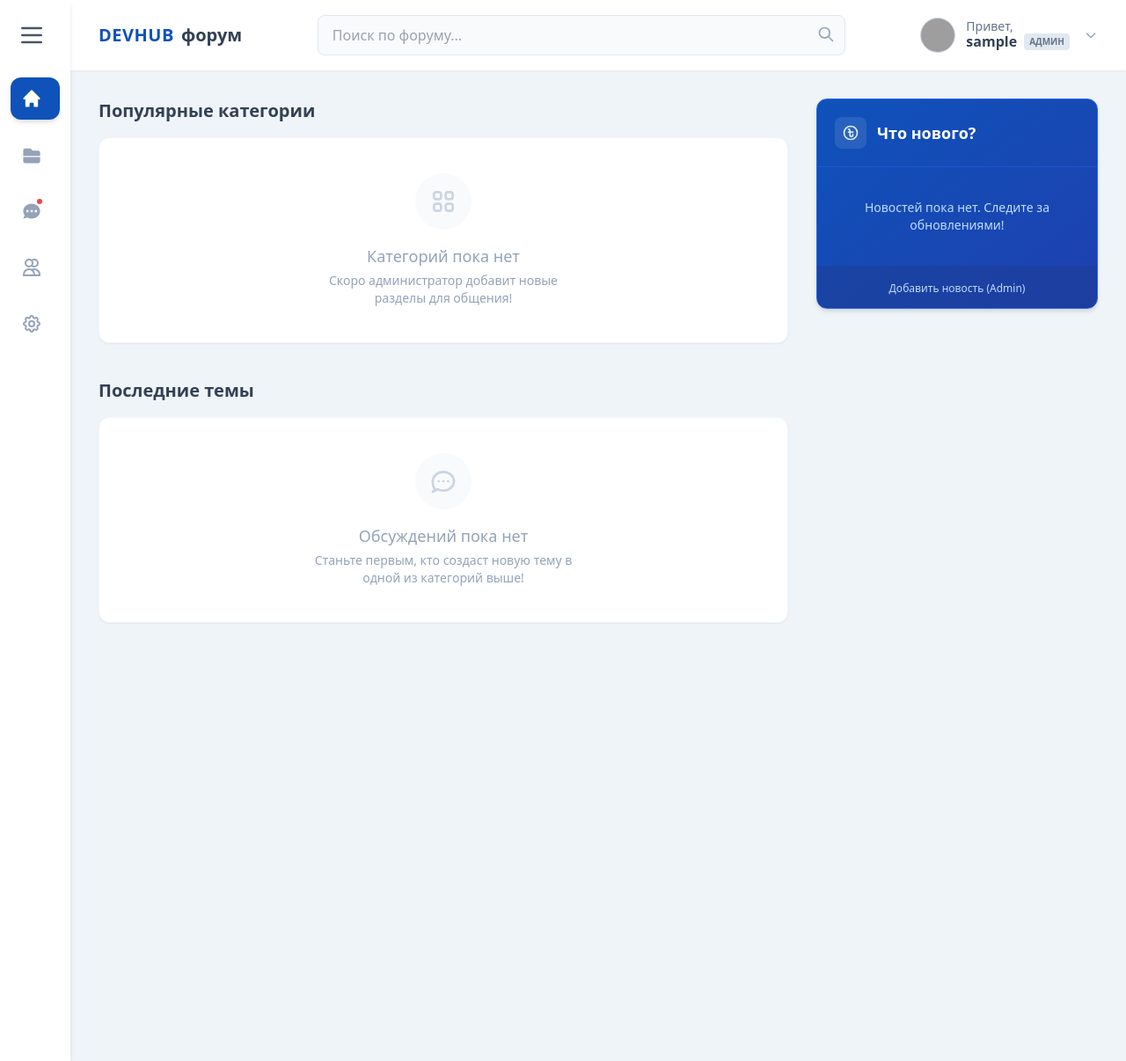
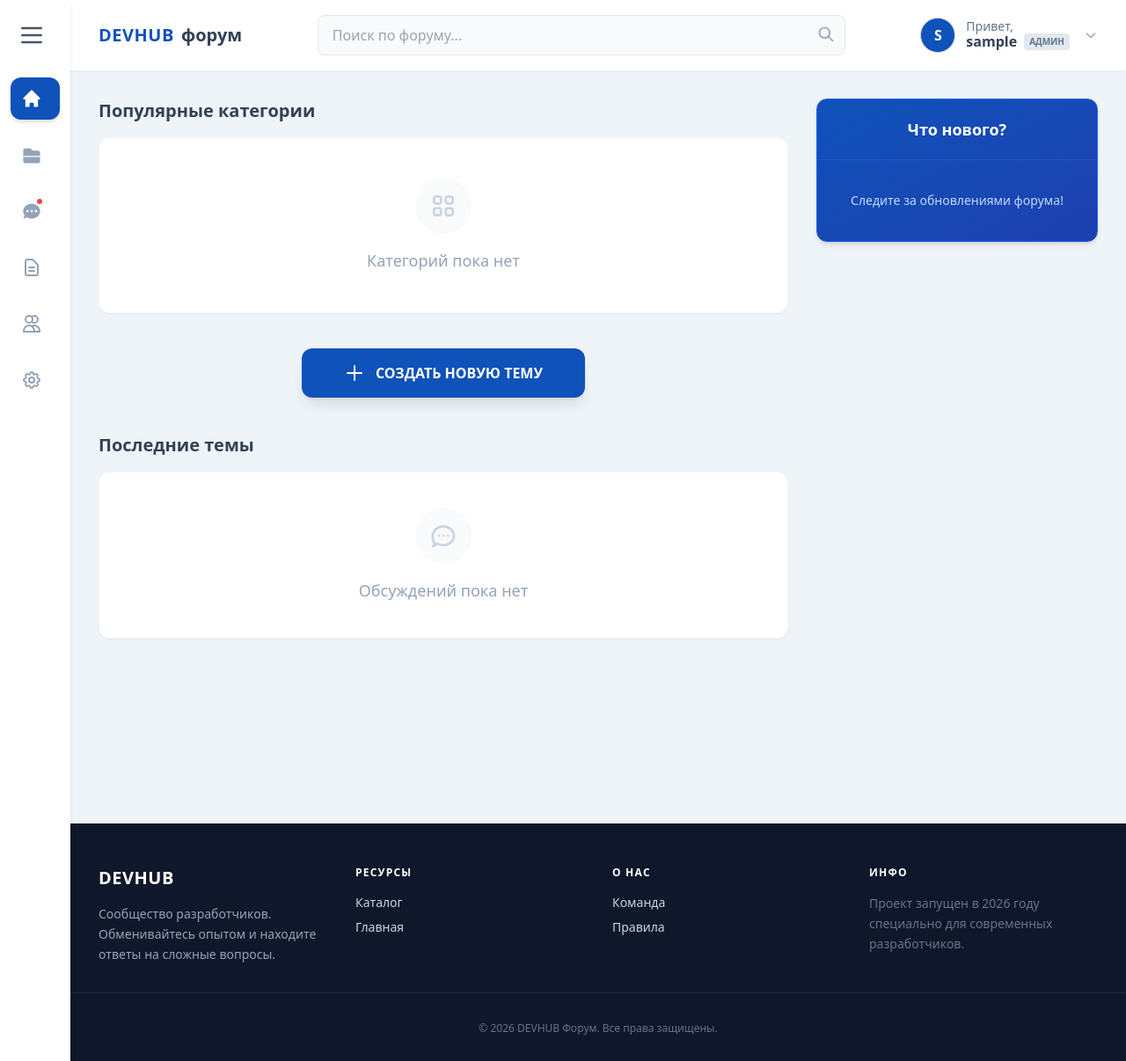
Before and after one commit to Vlad256E/DevForum, a Django app: page / in a window 1280 px wide. Shown: the whole page at 88% size. Run offline with Django 5.2, Linux system fonts and the light colour scheme; the visitor is signed in with stand-in values (Sample User, id 1); data that the repository does not hold is empty; some libraries are stand-ins or nearby versions; grey boxes are pictures that could not be loaded.

Commit message:
Добавил футер, две страницы: Команда и Правила - обновил nav bar, и пр. мелочи

```diff
--- a/core/urls.py
+++ b/core/urls.py
@@ -2,23 +2,24 @@ from django.contrib import admin
 from django.urls import path, include
 from django.views.generic import TemplateView
 from django.contrib.auth.views import LogoutView
-from forum.views import catalog_view, category_detail_view, create_topic_view
-from users.views import register_view, login_view, profile_view
 
-# Импорты из приложения forum
+# Группируем импорты из приложения forum
 from forum.views import (
     home_view,
+    catalog_view,
+    category_detail_view,
+    create_topic_view,
+    topic_view,
+    dashboard_view,
     admin_panel_view,
     add_category,
     delete_category,
-    dashboard_view,
-    topic_view,
-    catalog_view,
-    category_detail_view
+    team_view,
+    rules_view
 )
 
-# Импорты из приложения users
-from users.views import register_view, login_view
+# Группируем импорты из приложения users
+from users.views import register_view, login_view, profile_view
 
 urlpatterns = [
     # 1. Служебные пути
@@ -29,9 +30,13 @@ urlpatterns = [
     path('', home_view, name='home'),
 
     # 3. Форум и модерация
+    path('catalog/', catalog_view, name='catalog'),
+    path('category/<int:category_id>/', category_detail_view, name='category_detail'),
+    path('topic/create/', create_topic_view, name='create_topic'),
+    path('topic/<int:topic_id>/', topic_view, name='topic'),
     path('dashboard/', dashboard_view, name='dashboard'),
-    path('topic/<int:topic_id>/', topic_view, name='topic'),
-    path('messages/', TemplateView.as_view(template_name='forum/messages.html'), name='messages'), # Пока остается статичным HTML
+    # Пока остается статичным HTML
+    path('messages/', TemplateView.as_view(template_name='forum/messages.html'), name='messages'),
 
     # 4. Внутренняя Админ-панель на сайте
     path('admin-panel/', admin_panel_view, name='admin_panel'),
@@ -44,8 +49,6 @@ urlpatterns = [
     path('register/', register_view, name='register'),
     path('logout/', LogoutView.as_view(next_page='home'), name='logout'),
 
-    path('catalog/', catalog_view, name='catalog'),
-    path('category/<int:category_id>/', category_detail_view, name='category_detail'),
-
-    path('topic/create/', create_topic_view, name='create_topic'),
+    path('team/', team_view, name='team'),
+    path('rules/', rules_view, name='rules'),
 ]
--- a/forum/views.py
+++ b/forum/views.py
@@ -103,3 +103,9 @@ def category_detail_view(request, category_id):
     # Получаем все темы этой категории, сортируем от новых к старым
     topics = category.topics.all().order_by('-created_at')
     return render(request, 'forum/category_detail.html', {'category': category, 'topics': topics})
+
+def team_view(request):
+    return render(request, 'forum/team.html')
+
+def rules_view(request):
+    return render(request, 'forum/rules.html')
--- a/templates/base.html
+++ b/templates/base.html
@@ -56,6 +56,15 @@
                 <span class="sidebar-text hidden ml-4 font-semibold whitespace-nowrap">Сообщения</span>
             </a>
 
+            <a href="{% url 'rules' %}" class="{% if request.resolver_match.url_name == 'rules' %}bg-brandBlue text-white shadow-md{% else %}text-slate-400 hover:text-brandBlue hover:bg-slate-50{% endif %} p-3 rounded-xl flex items-center transition-all cursor-pointer">
+                <div class="shrink-0 flex items-center justify-center">
+                    <svg class="w-6 h-6" fill="none" stroke="currentColor" viewBox="0 0 24 24">
+                        <path stroke-linecap="round" stroke-linejoin="round" stroke-width="2" d="M9 12h6m-6 4h6m2 5H7a2 2 0 01-2-2V5a2 2 0 012-2h5.586a1 1 0 01.707.293l5.414 5.414a1 1 0 01.293.707V19a2 2 0 01-2 2z"></path>
+                    </svg>
+                </div>
+                <span class="sidebar-text hidden ml-4 font-semibold whitespace-nowrap">Правила</span>
+            </a>
+
             <a href="{% url 'dashboard' %}" class="{% if request.resolver_match.url_name == 'dashboard' %}bg-brandBlue text-white shadow-md{% else %}text-slate-400 hover:text-brandBlue hover:bg-slate-50{% endif %} p-3 rounded-xl flex items-center transition-all cursor-pointer">
                 <div class="shrink-0 flex items-center justify-center">
                     <svg class="w-6 h-6" fill="none" stroke="currentColor" viewBox="0 0 24 24"><path stroke-linecap="round" stroke-linejoin="round" stroke-width="2" d="M12 4.354a4 4 0 110 5.292M15 21H3v-1a6 6 0 0112 0v1zm0 0h6v-1a6 6 0 00-9-5.197M13 7a4 4 0 11-8 0 4 4 0 018 0z"></path></svg>
@@ -93,8 +102,13 @@
 
             <div class="relative group cursor-pointer flex items-center gap-3 py-2">
                 {% if request.user.is_authenticated %}
-                    <div class="w-10 h-10 rounded-full bg-slate-200 overflow-hidden border border-slate-300">
-                        <img src="https://api.dicebear.com/7.x/avataaars/svg?seed={{ request.user.username }}" alt="Avatar" class="w-full h-full object-cover">
+                    <div class="w-10 h-10 rounded-full flex items-center justify-center overflow-hidden border border-slate-300
+                        {% if request.user.is_superuser %}bg-brandBlue text-white font-bold{% else %}bg-slate-200{% endif %}">
+                        {% if request.user.is_superuser %}
+                            {{ request.user.username|first|upper }}
+                        {% else %}
+                            <img src="https://api.dicebear.com/7.x/avataaars/svg?seed={{ request.user.username }}" alt="Avatar" class="w-full h-full object-cover">
+                        {% endif %}
                     </div>
                     <div class="flex flex-col">
                         <span class="text-sm text-slate-500 leading-none">Привет,</span>
@@ -113,12 +127,8 @@
                             <p class="text-xs text-slate-500 mb-1 uppercase tracking-wider font-semibold">Ваш статус</p>
                             <div class="flex items-center justify-between">
                                 <span class="font-bold text-brandBlue text-md">{{ request.user.profile.status|default:"Участник форума" }}</span>
-                                <span class="text-xs font-bold bg-blue-100 text-blue-600 px-2 py-1 rounded-full">{{ request.user.profile.reputation|default:"0" }} pts</span>
+                                <span class="text-xs font-bold bg-blue-100 text-blue-600 px-2 py-1 rounded-full">{{ request.user.reputation|default:"0" }} pts</span>
                             </div>
-                            <div class="w-full bg-slate-200 rounded-full h-1.5 mt-3">
-                                <div class="bg-brandBlue h-1.5 rounded-full" style="width: {{ request.user.profile.progress_percentage|default:'0' }}%"></div>
-                            </div>
-                            <p class="text-[10px] text-slate-400 mt-1 text-right">{{ request.user.profile.points_to_next_level|default:"0" }} очков до следующего уровня</p>
                         </div>
 
                         <div class="py-2 flex flex-col">
@@ -168,11 +178,41 @@
             </div>
         </header>
 
-        <main class="flex-1 overflow-x-hidden overflow-y-auto p-8">
-            <div class="max-w-7xl mx-auto">
+        <main class="flex-1 overflow-x-hidden overflow-y-auto">
+            <div class="max-w-7xl mx-auto p-8 min-h-[calc(100vh-80px-350px)]">
                 {% block content %}
                 {% endblock %}
             </div>
+
+            <footer class="bg-slate-900 text-slate-300 py-12 mt-20">
+                <div class="max-w-7xl mx-auto px-8 grid grid-cols-1 md:grid-cols-4 gap-8">
+                    <div>
+                        <span class="text-xl font-black text-white tracking-wide">DEVHUB</span>
+                        <p class="mt-4 text-sm text-slate-400 leading-relaxed">Сообщество разработчиков. Обменивайтесь опытом и находите ответы на сложные вопросы.</p>
+                    </div>
+                    <div>
+                        <h4 class="text-white font-bold mb-4 uppercase text-xs tracking-widest">Ресурсы</h4>
+                        <ul class="text-sm space-y-2">
+                            <li><a href="{% url 'catalog' %}" class="hover:text-brandBlue transition">Каталог</a></li>
+                            <li><a href="{% url 'home' %}" class="hover:text-brandBlue transition">Главная</a></li>
+                        </ul>
+                    </div>
+                    <div>
+                        <h4 class="text-white font-bold mb-4 uppercase text-xs tracking-widest">О нас</h4>
+                        <ul class="text-sm space-y-2">
+                            <li><a href="{% url 'team' %}" class="hover:text-brandBlue transition">Команда</a></li>
+                            <li><a href="{% url 'rules' %}" class="hover:text-brandBlue transition">Правила</a></li>
+                        </ul>
+                    </div>
+                    <div>
+                        <h4 class="text-white font-bold mb-4 uppercase text-xs tracking-widest">Инфо</h4>
+                        <p class="text-sm text-slate-500 leading-relaxed">Проект запущен в 2026 году специально для современных разработчиков.</p>
+                    </div>
+                </div>
+                <div class="max-w-7xl mx-auto px-8 pt-8 mt-8 border-t border-slate-800 text-xs text-center text-slate-500">
+                    &copy; 2026 DEVHUB Форум. Все права защищены.
+                </div>
+            </footer>
         </main>
     </div>
 
@@ -183,11 +223,8 @@
             const texts = document.querySelectorAll('.sidebar-text');
 
             toggleBtn.addEventListener('click', () => {
-                // Переключаем ширину панели: с 5rem (w-20) на 16rem (w-64)
                 sidebar.classList.toggle('w-20');
                 sidebar.classList.toggle('w-64');
-
-                // Показываем или скрываем текст ссылок
                 texts.forEach(text => {
                     text.classList.toggle('hidden');
                 });
--- a/templates/forum/index.html
+++ b/templates/forum/index.html
@@ -7,60 +7,82 @@
 
         <h2 class="text-xl font-semibold text-slate-700 mb-4">Популярные категории</h2>
         <div class="grid grid-cols-1 md:grid-cols-2 lg:grid-cols-3 gap-4 mb-10">
-            {% for category in popular_categories %}
+            {% for category in categories %}
+                <a href="{% url 'category_detail' category.id %}" class="bg-white p-6 rounded-xl shadow-sm border border-slate-100 flex flex-col justify-between cursor-pointer hover:shadow-md hover:border-brandBlue/30 transition-all group">
+                    <div class="flex justify-between items-start">
+                        <h3 class="font-bold text-slate-800 text-lg group-hover:text-brandBlue transition">{{ category.name }}</h3>
+                        <div class="p-2 bg-blue-50 rounded-lg text-brandBlue">
+                            <svg class="w-6 h-6" fill="none" stroke="currentColor" viewBox="0 0 24 24"><path stroke-linecap="round" stroke-linejoin="round" stroke-width="2" d="M4 6h16M4 10h16M4 14h16M4 18h16"></path></svg>
+                        </div>
+                    </div>
+                    <div class="flex gap-4 mt-6 text-sm text-slate-400">
+                        <span><b>{{ category.topics.count }}</b> тем</span>
+                    </div>
+                </a>
             {% empty %}
                 <div class="col-span-full bg-white rounded-xl shadow-sm border border-slate-100 overflow-hidden min-h-[200px] flex flex-col justify-center items-center text-center p-10">
                     <div class="w-16 h-16 bg-slate-50 rounded-full flex items-center justify-center mb-4">
                         <svg class="w-8 h-8 text-slate-300" fill="none" stroke="currentColor" viewBox="0 0 24 24"><path stroke-linecap="round" stroke-linejoin="round" stroke-width="2" d="M4 6a2 2 0 012-2h2a2 2 0 012 2v2a2 2 0 01-2 2H6a2 2 0 01-2-2V6zM14 6a2 2 0 012-2h2a2 2 0 012 2v2a2 2 0 01-2 2h-2a2 2 0 01-2-2V6zM4 16a2 2 0 012-2h2a2 2 0 012 2v2a2 2 0 01-2 2H6a2 2 0 01-2-2v-2zM14 16a2 2 0 012-2h2a2 2 0 012 2v2a2 2 0 01-2 2h-2a2 2 0 01-2-2v-2z"></path></svg>
                     </div>
                     <h3 class="text-lg font-medium text-slate-400">Категорий пока нет</h3>
-                <p class="text-slate-400 text-sm max-w-xs mt-1">Скоро администратор добавит новые разделы для общения!</p>
                 </div>
             {% endfor %}
         </div>
 
+        {% if request.user.is_authenticated %}
+        <div class="mb-10 flex justify-center">
+            <a href="{% url 'create_topic' %}" class="w-full md:w-auto bg-brandBlue hover:bg-blue-800 text-white font-bold py-4 px-12 rounded-xl shadow-lg hover:shadow-xl transform hover:-translate-y-0.5 transition-all flex items-center justify-center gap-3">
+                <svg class="w-6 h-6" fill="none" stroke="currentColor" viewBox="0 0 24 24"><path stroke-linecap="round" stroke-linejoin="round" stroke-width="2" d="M12 4v16m8-8H4"></path></svg>
+                СОЗДАТЬ НОВУЮ ТЕМУ
+            </a>
+        </div>
+        {% endif %}
+
         <h2 class="text-xl font-semibold text-slate-700 mb-4">Последние темы</h2>
-        <div class="bg-white rounded-xl shadow-sm border border-slate-100 overflow-hidden min-h-[200px] flex flex-col justify-center items-center text-center p-10">
+        <div class="bg-white rounded-xl shadow-sm border border-slate-100 overflow-hidden divide-y divide-slate-100">
+            {% for topic in recent_topics %}
+                <a href="{% url 'topic' topic.id %}" class="flex items-center justify-between p-5 hover:bg-slate-50 transition group">
+                    <div class="flex items-center gap-4">
+                        <div class="w-10 h-10 rounded-full flex items-center justify-center overflow-hidden border border-slate-200
+                            {% if topic.author.is_superuser %}bg-brandBlue text-white font-bold{% else %}bg-slate-100{% endif %}">
+                            {% if topic.author.is_superuser %}
+                                {{ topic.author.username|first|upper }}
+                            {% else %}
+                                <img src="https://api.dicebear.com/7.x/avataaars/svg?seed={{ topic.author.username }}" class="w-full h-full object-cover">
+                            {% endif %}
+                        </div>
+                        <div>
+                            <h3 class="font-bold text-slate-800 group-hover:text-brandBlue transition">{{ topic.title }}</h3>
+                            <p class="text-xs text-slate-500">от {{ topic.author.username }} • {{ topic.created_at|date:"d.m.Y H:i" }}</p>
+                        </div>
+                    </div>
+                    <div class="text-xs font-semibold bg-slate-100 text-slate-500 px-3 py-1 rounded-full">
+                        {{ topic.category.name }}
+                    </div>
+                </a>
+            {% empty %}
+                <div class="flex flex-col justify-center items-center text-center p-10">
                     <div class="w-16 h-16 bg-slate-50 rounded-full flex items-center justify-center mb-4">
                         <svg class="w-8 h-8 text-slate-300" fill="none" stroke="currentColor" viewBox="0 0 24 24"><path stroke-linecap="round" stroke-linejoin="round" stroke-width="2" d="M8 12h.01M12 12h.01M16 12h.01M21 12c0 4.418-4.03 8-9 8a9.863 9.863 0 01-4.827-1.213L3 21l1.857-1.857A11.02 11.02 0 013 12c0-4.418 4.03-8 9-8s9 3.582 9 8z"></path></svg>
                     </div>
                     <h3 class="text-lg font-medium text-slate-400">Обсуждений пока нет</h3>
-            <p class="text-slate-400 text-sm max-w-xs mt-1">Станьте первым, кто создаст новую тему в одной из категорий выше!</p>
+                </div>
+            {% endfor %}
         </div>
     </div>
 
     <div class="w-full xl:w-80 shrink-0 flex flex-col gap-6">
-
         <div class="bg-gradient-to-br from-brandBlue to-blue-800 rounded-xl shadow-md overflow-hidden text-white border border-blue-600">
-            <div class="p-5 border-b border-blue-600/50 flex items-center gap-3">
-                <div class="p-2 bg-white/10 rounded-lg">
-                    <svg class="w-5 h-5 text-blue-100" fill="none" stroke="currentColor" viewBox="0 0 24 24"><path stroke-linecap="round" stroke-linejoin="round" stroke-width="2" d="M11 11V9a2 2 0 00-2-2m2 4v4a2 2 0 104 0v-1m-4-3H9m2 0h4m6 1a9 9 0 11-18 0 9 9 0 0118 0z"></path></svg>
-                </div>
-                <h3 class="font-bold text-lg">Что нового?</h3>
+            <div class="p-5 border-b border-blue-600/50">
+                <h3 class="font-bold text-lg text-center">Что нового?</h3>
             </div>
 
             <div class="p-5 flex flex-col gap-5">
-                {% for update in site_updates %}
-                <div class="relative pl-4 border-l-2 border-blue-400">
-                    <div class="absolute -left-[5px] top-1.5 w-2 h-2 rounded-full bg-blue-300"></div>
-                    <span class="text-xs text-blue-200 font-medium mb-1 block">{{ update.created_at|date:"d.m.Y" }}</span>
-                    <h4 class="font-semibold text-sm mb-1 leading-tight">{{ update.title }}</h4>
-                    <p class="text-xs text-blue-100/80 leading-relaxed">{{ update.content|truncatechars:100 }}</p>
+                <div class="text-center py-4">
+                    <p class="text-sm text-blue-200">Следите за обновлениями форума!</p>
                 </div>
-                {% empty %}
-                <div class="text-center py-4">
-                    <p class="text-sm text-blue-200">Новостей пока нет. Следите за обновлениями!</p>
             </div>
-                {% endfor %}
         </div>
-
-            {% if request.user.is_superuser or request.user.is_staff %}
-            <div class="px-5 py-3 bg-blue-900/40 text-center">
-                <a href="#" class="text-xs text-blue-200 hover:text-white transition font-medium">Добавить новость (Admin)</a>
-            </div>
-            {% endif %}
-        </div>
-
     </div>
 </div>
 {% endblock %}
--- a/templates/users/profile.html
+++ b/templates/users/profile.html
@@ -28,15 +28,15 @@
                 <div class="w-full flex justify-between items-center px-2">
                     <div class="flex flex-col">
                         <span class="text-sm text-slate-500">Репутация</span>
-                        <span class="font-bold text-brandBlue text-lg">{{ request.user.profile.reputation|default:"0" }} pts</span>
+                        <span class="font-bold text-brandBlue text-lg">{{ request.user.reputation|default:"0" }} pts</span>
                     </div>
                     <div class="flex flex-col">
                         <span class="text-sm text-slate-500">Темы</span>
-                        <span class="font-bold text-slate-700 text-lg">{{ request.user.topic_set.count|default:"0" }}</span>
+                        <span class="font-bold text-slate-700 text-lg">{{ user_topics_count }}</span>
                     </div>
                     <div class="flex flex-col">
                         <span class="text-sm text-slate-500">Ответы</span>
-                        <span class="font-bold text-slate-700 text-lg">{{ request.user.post_set.count|default:"0" }}</span>
+                        <span class="font-bold text-slate-700 text-lg">{{ user_replies_count }}</span>
                     </div>
                 </div>
             </div>
--- a/users/views.py
+++ b/users/views.py
@@ -1,3 +1,5 @@
+from urllib import request
+
 from django.shortcuts import render, redirect
 from django.contrib.auth import login, authenticate
 from django.contrib import messages
```
Also changed, not shown: templates/forum/catalog.html (+19 -23 lines), templates/forum/rules.html (added, +21 -0 lines), templates/forum/team.html (added, +16 -0 lines). Lines whose indentation alone changed are shown as unchanged.
